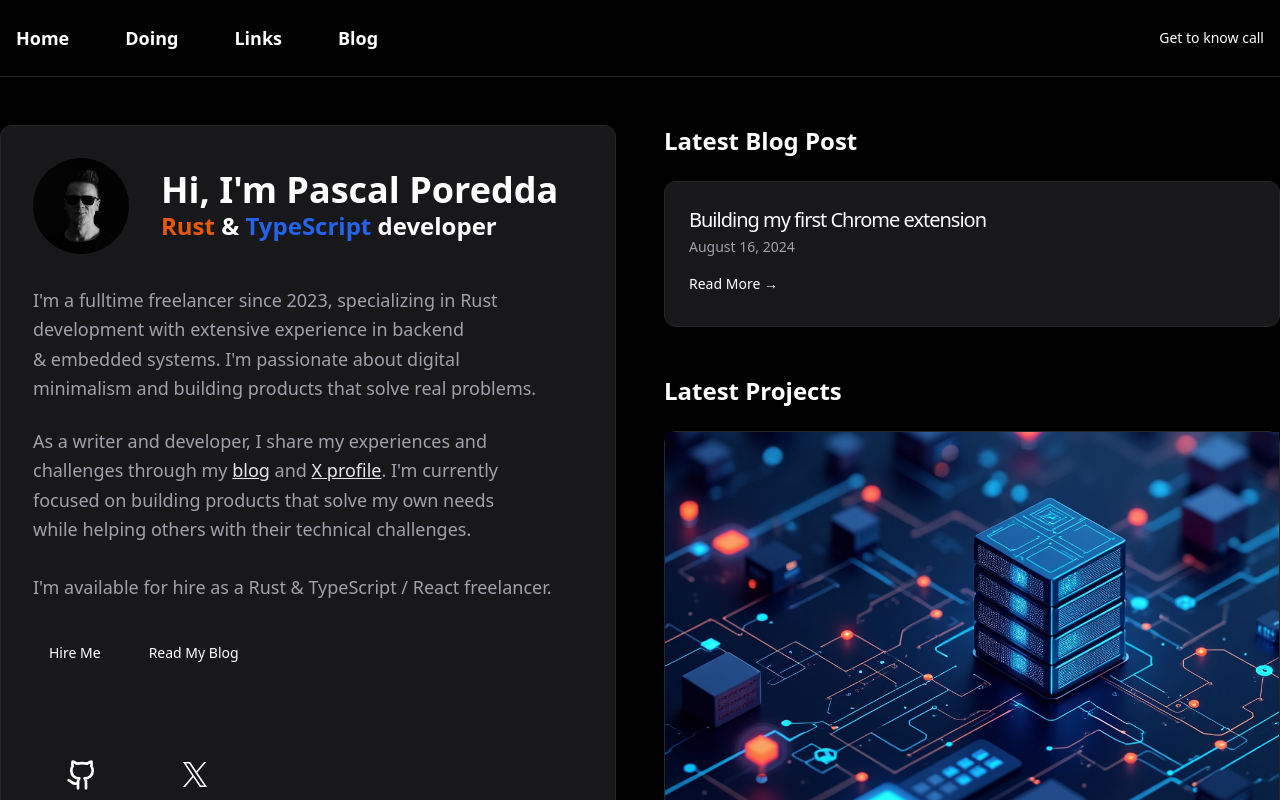
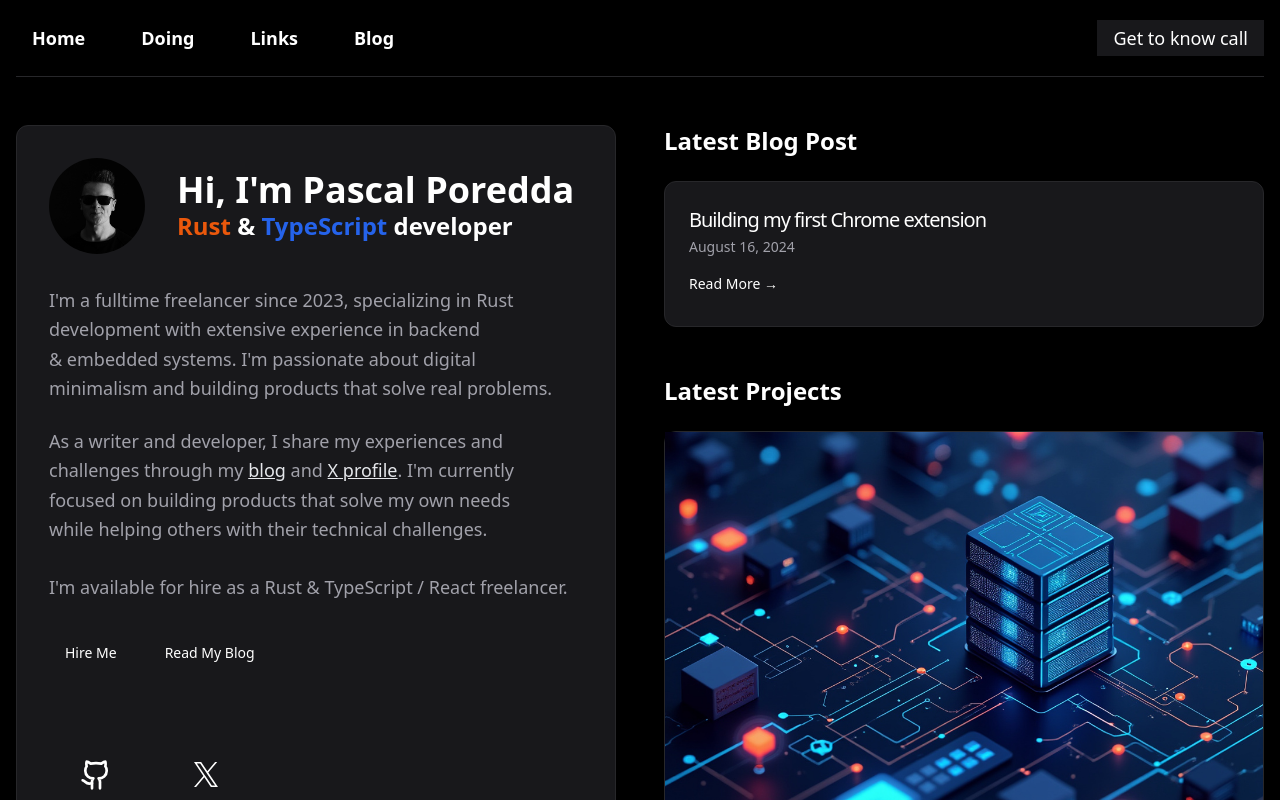
Before and after one commit to pascalporedda/www-pascal-poredda-de, a Next.js app: page / in a window 1280 px wide. Shown: the top 800 px of the page. Built offline with nearby package versions, Linux system fonts and the light colour scheme.

Commit message:
update layout + blog post

```diff
--- a/app/blog/[slug]/page.tsx
+++ b/app/blog/[slug]/page.tsx
@@ -92,7 +92,7 @@ export default async function BlogPage(props: any) {
         </div>
         <div className='h-[0.2em] bg-neutral-50 dark:bg-neutral-800 mx-2' />
       </div>
-      <article className='prose prose-quoteless prose-neutral dark:prose-invert'>
+      <article className='prose prose-quoteless prose-neutral dark:prose-invert text-wrap'>
         <MDX source={post.content} />
       </article>
     </section>
--- a/app/layout.tsx
+++ b/app/layout.tsx
@@ -72,9 +72,11 @@ export default function RootLayout({
           data-website-id='ab6cbd04-2296-4a7b-9a77-298217ccb457'
         />
       </head>
-      <body className='min-h-screen bg-black text-white flex flex-col'>
+      <body className='min-h-screen bg-black text-white flex flex-col px-2 md:px-4'>
         <Navbar />
-        <main className='container mx-auto py-12 flex-1'>{children}</main>
+        <main className='container mx-auto py-6 md:py-8 lg:py-12 flex-1'>
+          {children}
+        </main>
         <Footer />
       </body>
     </html>
--- a/components/navbar.tsx
+++ b/components/navbar.tsx
@@ -19,9 +19,15 @@ const navItems = {
 export function Navbar() {
   return (
     <header className='border-b border-zinc-800'>
-      <div className='container mx-auto flex items-center justify-between py-4'>
-        <nav>
-          <ul className='flex space-x-6'>
+      <div className='container mx-auto flex flex-col md:flex-row items-center justify-between md:py-4'>
+        <Link
+          href={'https://calendly.com/pascal-poredda-lj1x/30min'}
+          className='hidden md:block md:order-2 w-full mb-4 md:mb-0 md:w-auto'>
+          <Button className='text-primary bg-zinc-900 w-full text-lg md:w-auto border-primary hover:bg-primary hover:text-white transition-colors'>
+            Get to know call
+          </Button>
+        </Link>
+        <nav className='flex flex-row space-x-2 md:space-x-6 order-2 md:order-1'>
           {Object.entries(navItems).map(([path, { name }]) => {
             return (
               <Link
@@ -32,13 +38,7 @@ export function Navbar() {
               </Link>
             );
           })}
-          </ul>
         </nav>
-        <Link href={'https://calendly.com/pascal-poredda-lj1x/30min'}>
-          <Button className='text-primary border-primary hover:bg-primary hover:text-white transition-colors'>
-            Get to know call
-          </Button>
-        </Link>
       </div>
     </header>
   );
--- a/content/my-first-chrome-extension.mdx
+++ b/content/my-first-chrome-extension.mdx
@@ -108,8 +108,8 @@ So now I had to figure out how to get the audio data from the clicked message.
 Luckily,
 the library WhatsApp WebJS does provide some utility functions that it uses internally to interact with the WhatsApp API:
 
-- https://github.com/pedroslopez/whatsapp-web.js/blob/066d8fa75ebc13b9cc74cfcd18ffd847b79be998/src/util/Injected/Store.js
-- https://github.com/pedroslopez/whatsapp-web.js/blob/066d8fa75ebc13b9cc74cfcd18ffd847b79be998/src/util/Injected/Utils.js
+- [Store.js](https://github.com/pedroslopez/whatsapp-web.js/blob/066d8fa75ebc13b9cc74cfcd18ffd847b79be998/src/util/Injected/Store.js)
+- [Utils.js](https://github.com/pedroslopez/whatsapp-web.js/blob/066d8fa75ebc13b9cc74cfcd18ffd847b79be998/src/util/Injected/Utils.js)
 
 These two little scripts do a lot of the heavy lifting
 and expose the internal WhatsApp API to the browser window object.
```
Also changed, not shown: 1 other file (tests, documents, lock files or other folders). Lines whose indentation alone changed are shown as unchanged.
